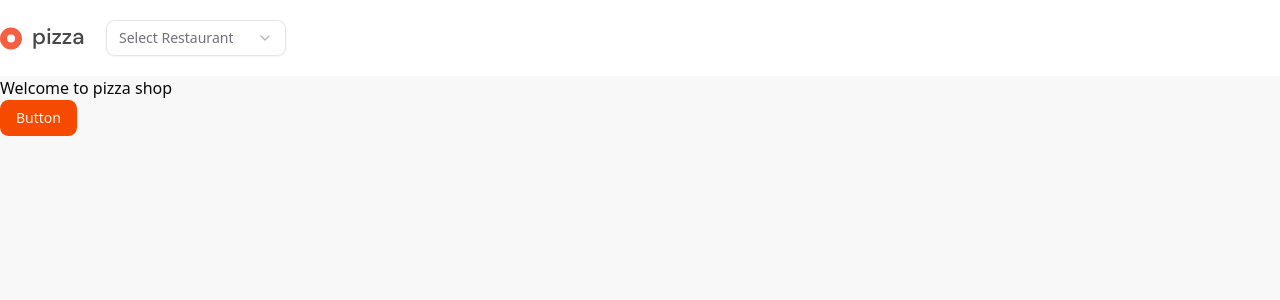
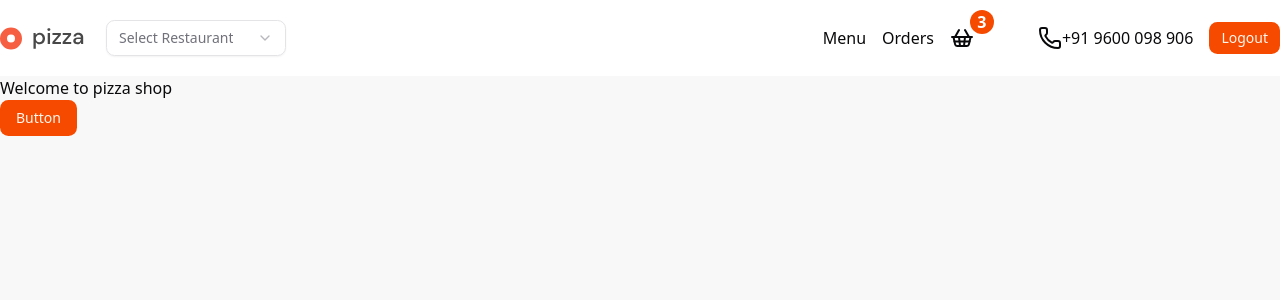
Before and after one commit to abhirajbhargava19/client-ui, a Next.js app: page / in a window 1280 px wide. Shown: the top 300 px of the page. Built offline with nearby package versions, Linux system fonts and the light colour scheme.

Commit message:
add navbar

```diff
--- a/components/ui/custom/header.tsx
+++ b/components/ui/custom/header.tsx
@@ -1,10 +1,14 @@
 import React from 'react'
 import { Select, SelectContent, SelectItem, SelectTrigger, SelectValue } from '../select'
+import Link from 'next/link'
+import { Phone, ShoppingBasket } from 'lucide-react'
+import { Button } from '../button'
+
 
 const Header = () => {
   return (
     <header className='bg-white'>
-        <nav className='@container container m-auto py-5 flex'>
+        <nav className='@container py-5 flex items-center justify-between'>
             <div className="flex items-center space-x-4">
                 <svg
     data-testid="logo"
@@ -30,6 +34,29 @@ const Header = () => {
                         </SelectContent>
                     </Select>
             </div>
+            <div className="flex items-center gap-x-4">
+              <ul className="flex items-center font-medium space-x-4" >
+                <li>
+                  <Link className="hover:text-primary" href={'/'}>Menu</Link>
+                </li>
+                <li>
+                  <Link className="hover:text-primary" href={'/'}>Orders</Link>
+                </li>
+              </ul>
+              <div className='relative'>
+                <Link href="/cart">
+                <ShoppingBasket className="hover:text-primary"/>
+                </Link>
+                <span className="absolute -top-4 -right-5 h-6 w-6 flex items-center justify-center rounded-full bg-primary font-bold text-white">
+                  3
+                </span>
+              </div>
+              <div className="flex items-center ml-12">
+                        <Phone />
+                        <span>+91 9600 098 906</span>
+                    </div>
+                    <Button size={'sm'}>Logout</Button>
+            </div>
         </nav>
     </header>
   )
```
